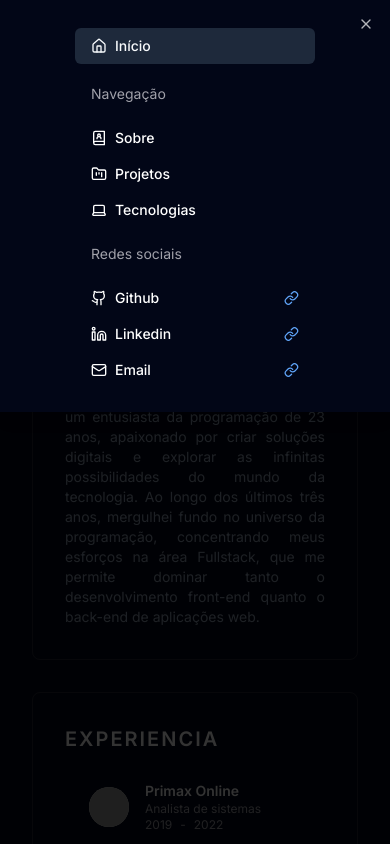
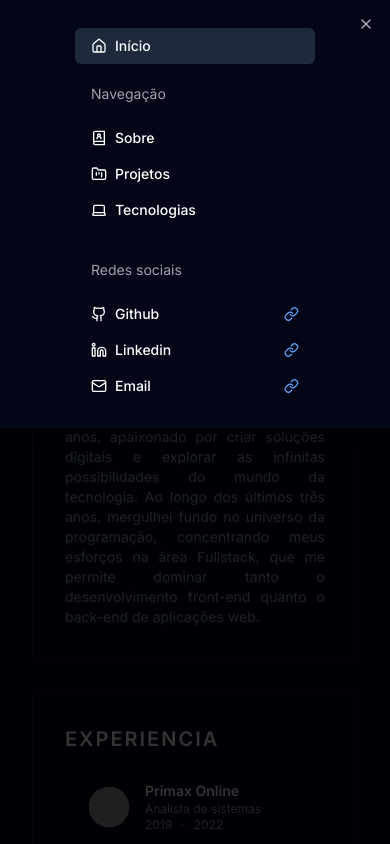
Before and after one commit to Guilherme-RNovaes/portfolioV2, a Next.js app: page / in a window 390 px wide. Both pictures are taken after a click on the button 351 px from the left and 31 px from the top of the page. Shown: the top 844 px of the page. Built offline with nearby package versions, Linux system fonts and the light colour scheme; grey boxes are pictures that could not be loaded.

Commit message:
style: some style adjustments in Header.tsx

```diff
--- a/app/_components/Header.tsx
+++ b/app/_components/Header.tsx
@@ -100,7 +100,7 @@ export default function Header({ }: NavbarProps) {
               </Button>
             ))}
             <div>
-              <p className="pl-4 text-zinc-400 text-sm mb-4">Redes sociais</p>
+              <p className="pl-4 text-zinc-400 text-sm my-4">Redes sociais</p>
               {socialButtons}
             </div>
           </SheetContent>
```
